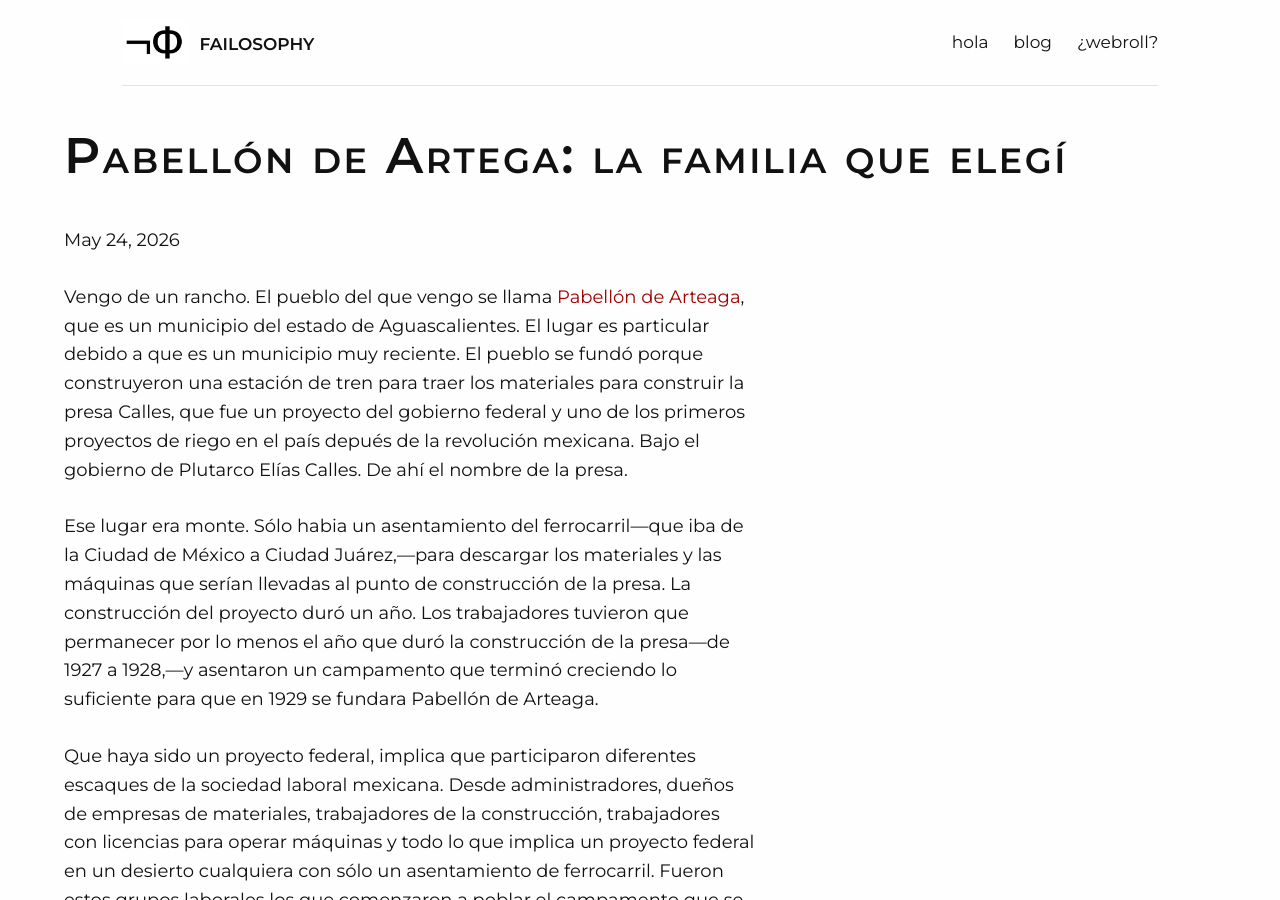
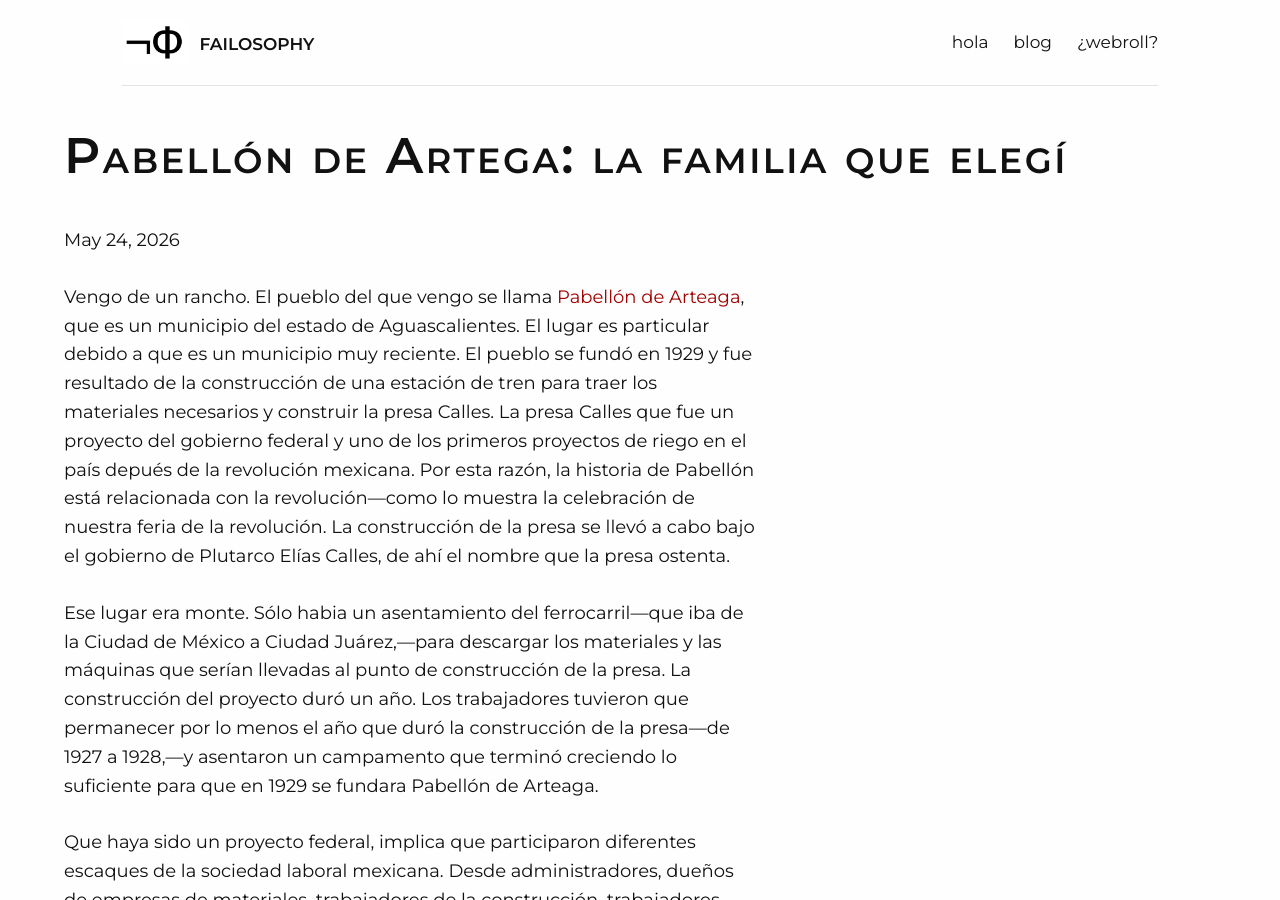
Before and after one commit to Oiuhukt/failosophy, a Jekyll site: the page built from _posts/2026-05-24-pabellondeart.md, in a window 1280 px wide and 900 px high. Built offline with Jekyll 4.4.1, drawn with Linux system fonts in a browser that asks for light colours; some web fonts are replaced.

Commit message:
nuevo post

```diff
--- a/_posts/2026-05-24-pabellondeart.md
+++ b/_posts/2026-05-24-pabellondeart.md
@@ -11,10 +11,9 @@ categories: escritura personal
 Vengo de un rancho. El pueblo del que vengo se llama [Pabellón de
 Arteaga](https://es.wikipedia.org/wiki/Pabell%C3%B3n_de_Arteaga), que es un municipio
 del estado de Aguascalientes. El lugar es particular debido a que es un municipio muy
-reciente. El pueblo se fundó porque construyeron una estación de tren para traer los
-materiales para construir la presa Calles, que fue un proyecto del gobierno federal y
-uno de los primeros proyectos de riego en el país depués de la revolución mexicana.
-Bajo el gobierno de Plutarco Elías Calles. De ahí el nombre de la presa.
+reciente. El pueblo se fundó en 1929 y fue resultado de la construcción de una estación de tren para traer los
+materiales necesarios y construir la presa Calles. La presa Calles que fue un proyecto del gobierno federal y
+uno de los primeros proyectos de riego en el país depués de la revolución mexicana. Por esta razón, la historia de Pabellón está relacionada con la revolución---como lo muestra la celebración de nuestra feria de la revolución. La construcción de la presa se llevó a cabo bajo el gobierno de Plutarco Elías Calles, de ahí el nombre que la presa ostenta.
 
 Ese lugar era monte. Sólo habia un asentamiento del ferrocarril---que iba de la
 Ciudad de México a Ciudad Juárez,---para descargar los materiales y las máquinas que
```
